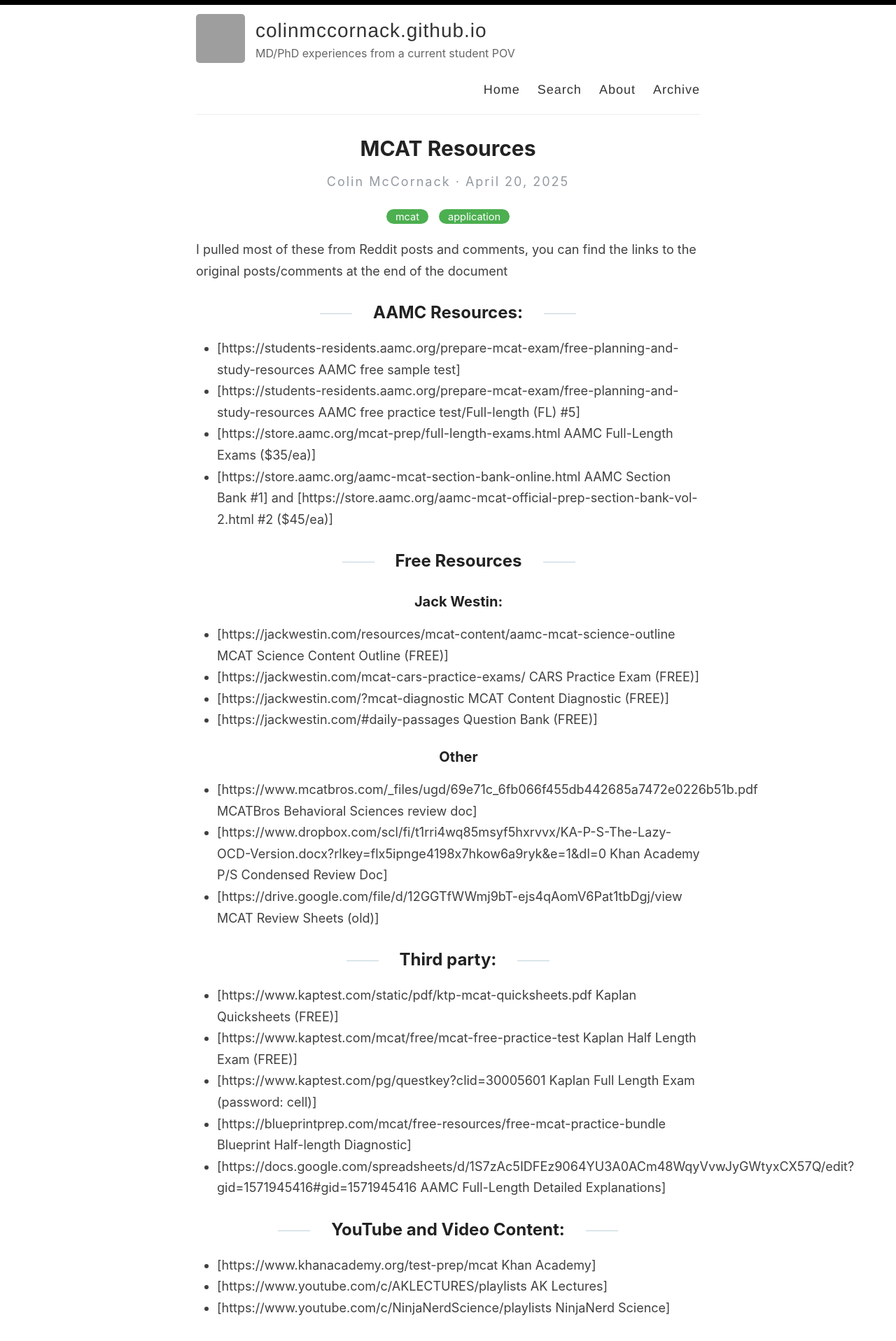
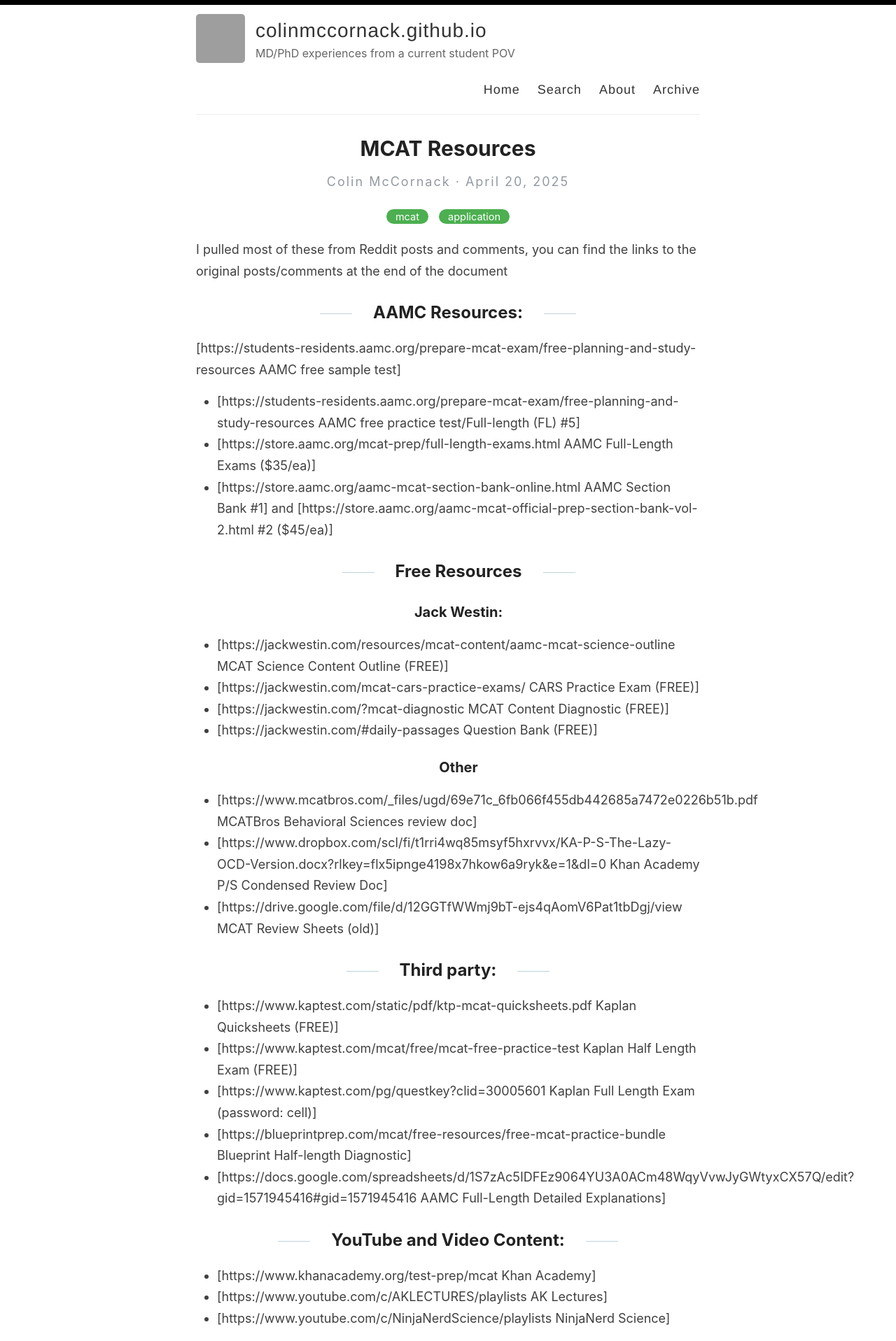
Before and after one commit to colinmccornack/colinmccornack.github.io, a Jekyll site: the page built from _posts/2025-04-20-MCAT-Resources.md, in a window 1280 px wide. Shown: the top 1917 px of the page at 70% size. Built offline with Jekyll 4.4.1, drawn with Linux system fonts in a browser that asks for light colours; grey boxes are pictures that could not be loaded.

Commit message:
Fixing formatting

```diff
--- a/_posts/2025-04-20-MCAT-Resources.md
+++ b/_posts/2025-04-20-MCAT-Resources.md
@@ -5,7 +5,7 @@
 ---
 I pulled most of these from Reddit posts and comments, you can find the links to the original posts/comments at the end of the document
 ## AAMC Resources:
-* [https://students-residents.aamc.org/prepare-mcat-exam/free-planning-and-study-resources AAMC free sample test]
+[https://students-residents.aamc.org/prepare-mcat-exam/free-planning-and-study-resources AAMC free sample test]
 * [https://students-residents.aamc.org/prepare-mcat-exam/free-planning-and-study-resources AAMC free practice test/Full-length (FL) #5]
 * [https://store.aamc.org/mcat-prep/full-length-exams.html AAMC Full-Length Exams ($35/ea)]
 * [https://store.aamc.org/aamc-mcat-section-bank-online.html AAMC Section Bank #1] and [https://store.aamc.org/aamc-mcat-official-prep-section-bank-vol-2.html #2 ($45/ea)]
```
Also changed, not shown: _posts/2025-04-20-MCAT-Study-Plan.md (+1 -1 lines).
